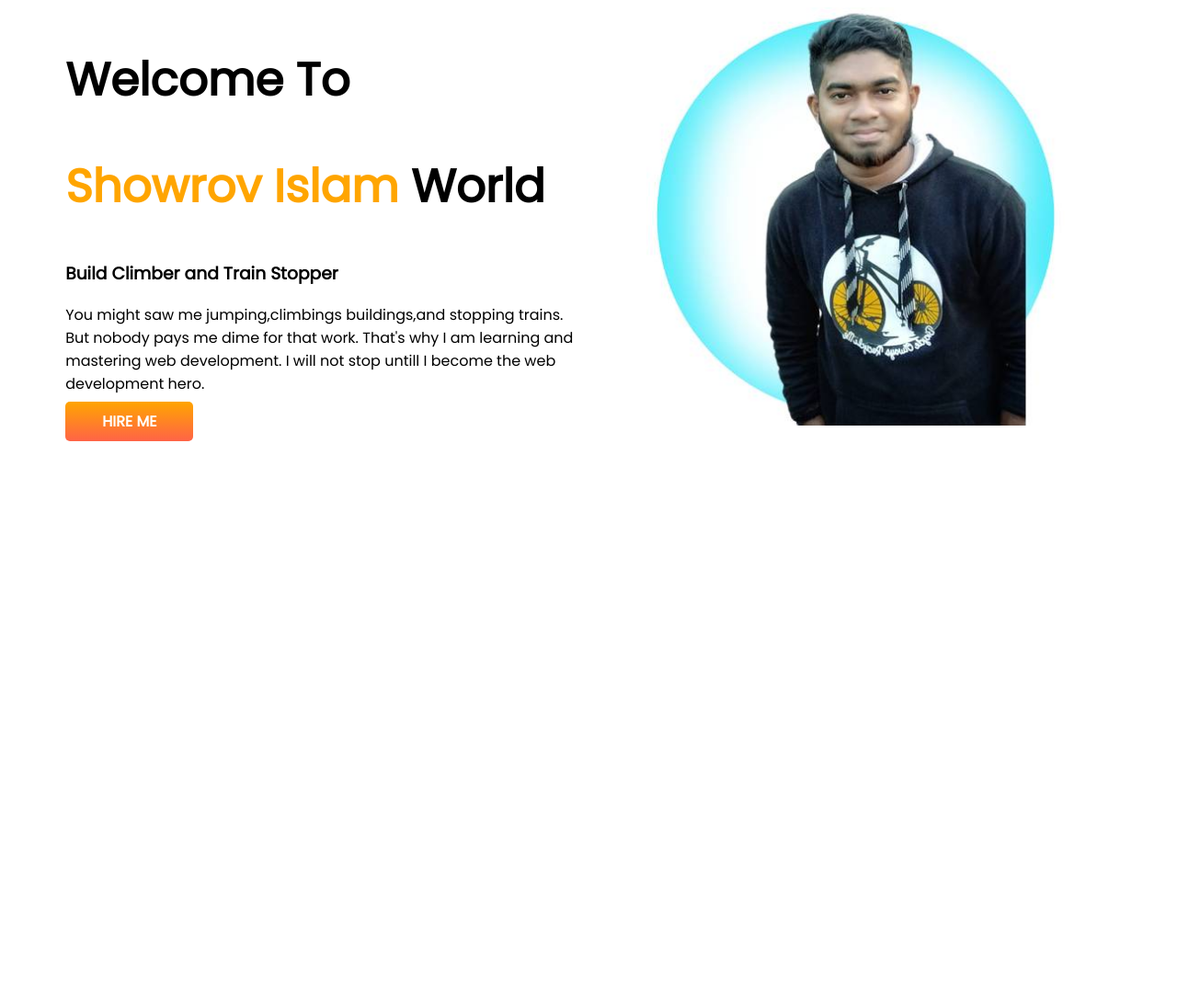
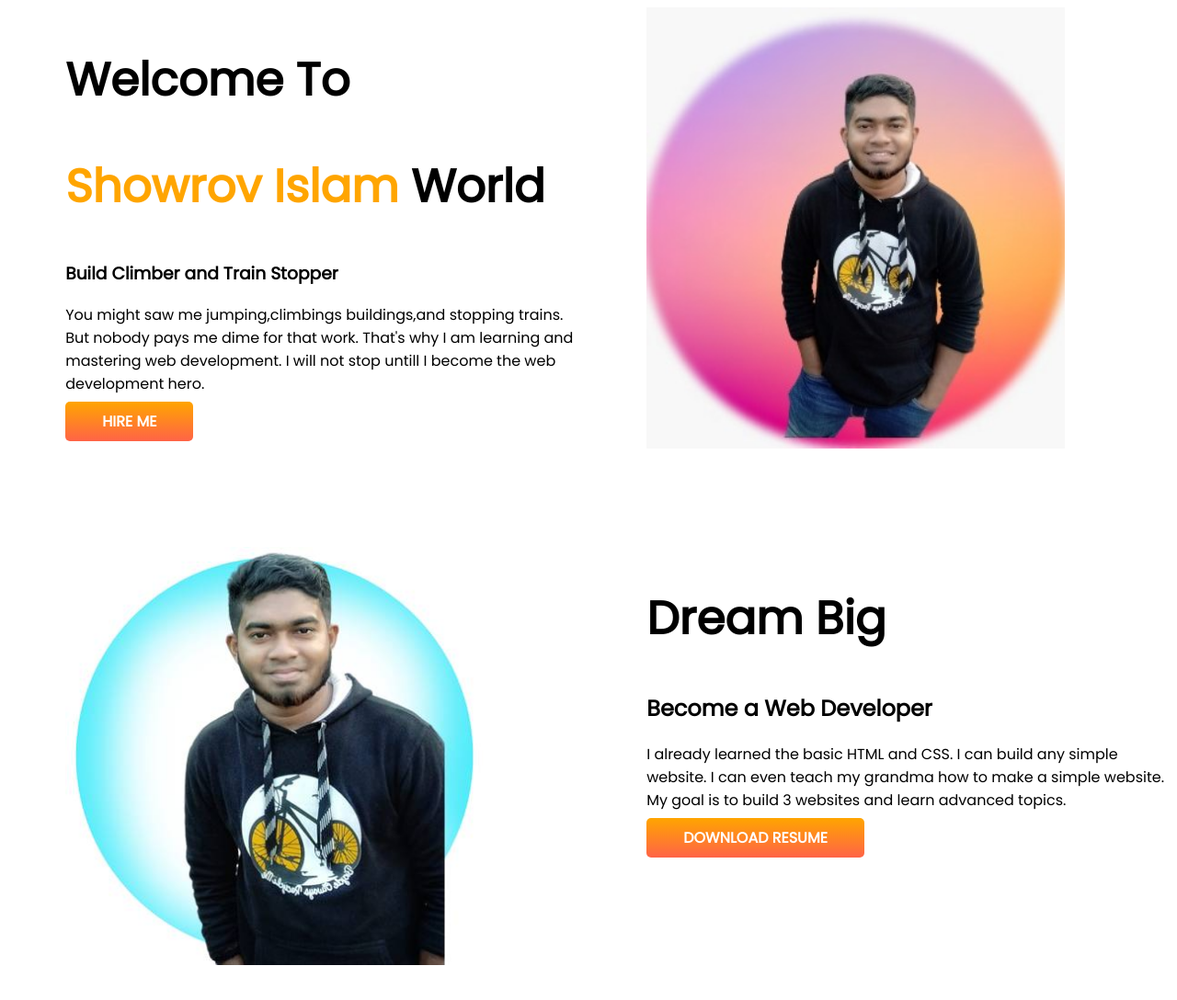
Before and after one commit to obaiduli/developer-portfolio, a plain HTML site: page index.html in a window 1280 px wide. Shown: the whole page at 92% size. Before the commit the page ends 800 px from the top, so only its background shows below. Drawn offline with Linux system fonts and the light colour scheme.

Commit message:
add-many-things

```diff
--- a/index.html
+++ b/index.html
@@ -13,7 +13,7 @@
 </head>
 
 <body>
-    <section>
+    <section class="top-banner">
         <div class="cool">
             <h1>Welcome To</h1>
             <h1><span class="orange">Showrov Islam</span> World</h1>
@@ -25,8 +25,21 @@
             <a class="link-button" target="_blank" href="google.com">HIRE ME</a>
         </div>
         <div class="cool">
+            <img src="showrov-Islam-removebg-preview (1).jpg" alt="">
+        </div>
+    </section>
+    <section class="dream-big">
+        <div class="cool">
             <img src="middle-460.jpg" alt="">
         </div>
+        <div class="cool">
+            <h1>Dream Big</h1>
+            <h2>Become a Web Developer</h2>
+            <p>I already learned the basic HTML and CSS. I can build any simple website. I can even teach my grandma how
+                to make a simple website. My goal is to build 3 websites and learn advanced topics. </p>
+            <a class="link-button" target="_blank" href="google.com">DOWNLOAD RESUME</a>
+        </div>
+
     </section>
 
 </body>
--- a/style.css
+++ b/style.css
@@ -12,6 +12,7 @@ h1 {
 
 section {
     display: flex;
+    margin-bottom: 100px;
 }
 
 .cool {
```
Also changed, not shown: background.jpg (added), showrov-Islam-removebg-preview (1).jpg (added).
